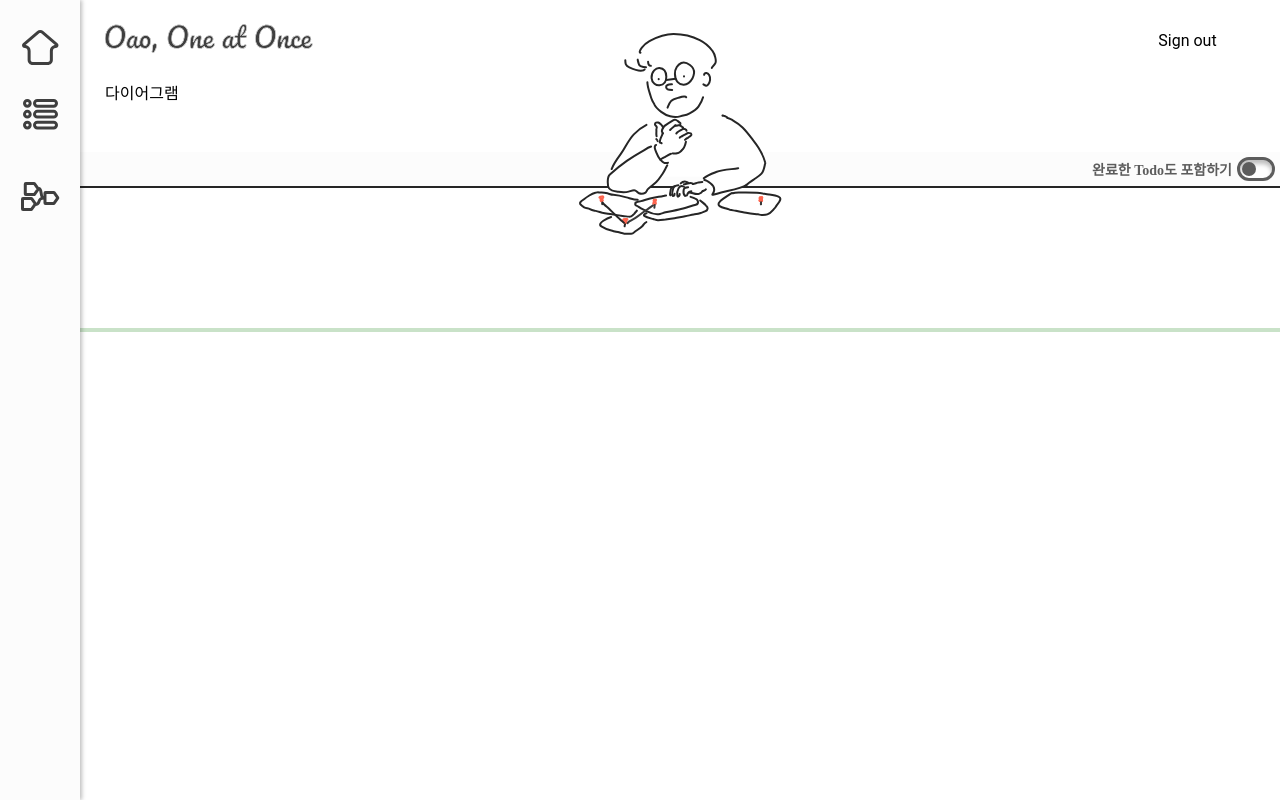
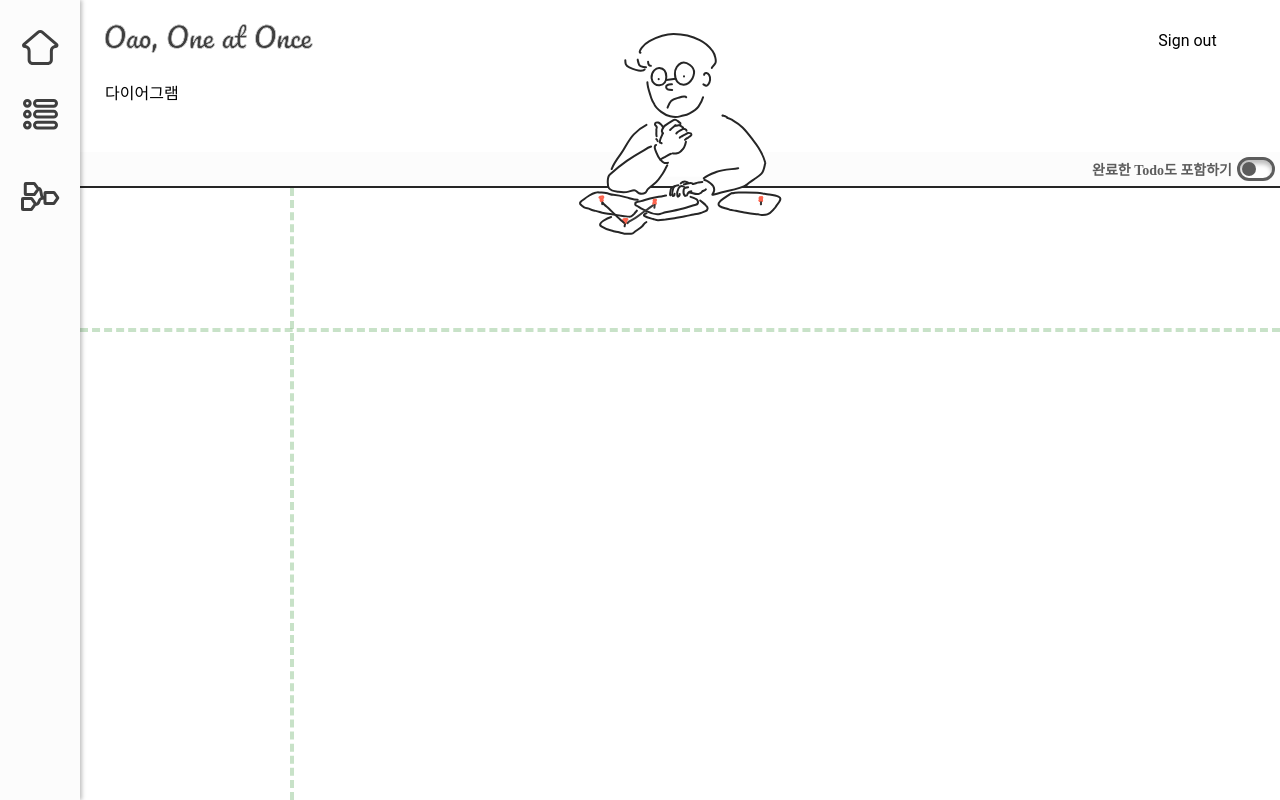
Before and after one commit to boostcampwm-2022/web20-OAO, a React (Vite) app in the folder client/: page /diagram in a window 1280 px wide. Built offline with nearby package versions, Linux system fonts and the light colour scheme.

Commit message:
feat: activeTodo 기준으로 BaseLine표시 추가

```diff
--- a/client/src/container/diagram/Diagram.tsx
+++ b/client/src/container/diagram/Diagram.tsx
@@ -32,13 +32,23 @@ const Detector = styled.div`
   background-color: transparent;
 `;
 
-const Line = styled.div`
+const HorizontalBaseLine = styled.div`
   position: absolute;
   height: 0;
   width: 100%;
   top: 40px;
   transform: translateY(var(--offsetY));
-  border-top: 4px solid ${green};
+  border-top: 4px dashed ${green};
+  opacity: 0.5;
+`;
+
+const VerticalBaseLine = styled.div`
+  position: absolute;
+  height: 100%;
+  width: 0;
+  left: 110px;
+  transform: translateX(var(--offsetX));
+  border-left: 4px dashed ${green};
   opacity: 0.5;
 `;
 
@@ -65,8 +75,12 @@ const Diagram = ({ showDone }: { showDone: boolean }): ReactElement => {
     '--offsetY': `${offset.y}px`,
   };
 
-  const lineStyle = {
+  const horizontalLineStyle = {
     '--offsetY': `${offset.y}px`,
+  };
+
+  const verticalLineStyle = {
+    '--offsetX': `${offset.x}px`,
   };
 
   const onWheelDown = (event: React.MouseEvent): void => {
@@ -92,7 +106,8 @@ const Diagram = ({ showDone }: { showDone: boolean }): ReactElement => {
   return (
     <div onMouseDown={onWheelDown} onMouseUp={onWheelUp} onMouseMove={onMouseMove} onMouseLeave={onWheelLeave}>
       <Detector />
-      <Line style={lineStyle as React.CSSProperties} />
+      <HorizontalBaseLine style={horizontalLineStyle as React.CSSProperties} />
+      <VerticalBaseLine style={verticalLineStyle as React.CSSProperties} />
       <Wrapper style={diagramStyle as React.CSSProperties}>
         {diagramData !== undefined &&
           diagramVertice?.map((el) => {
```
